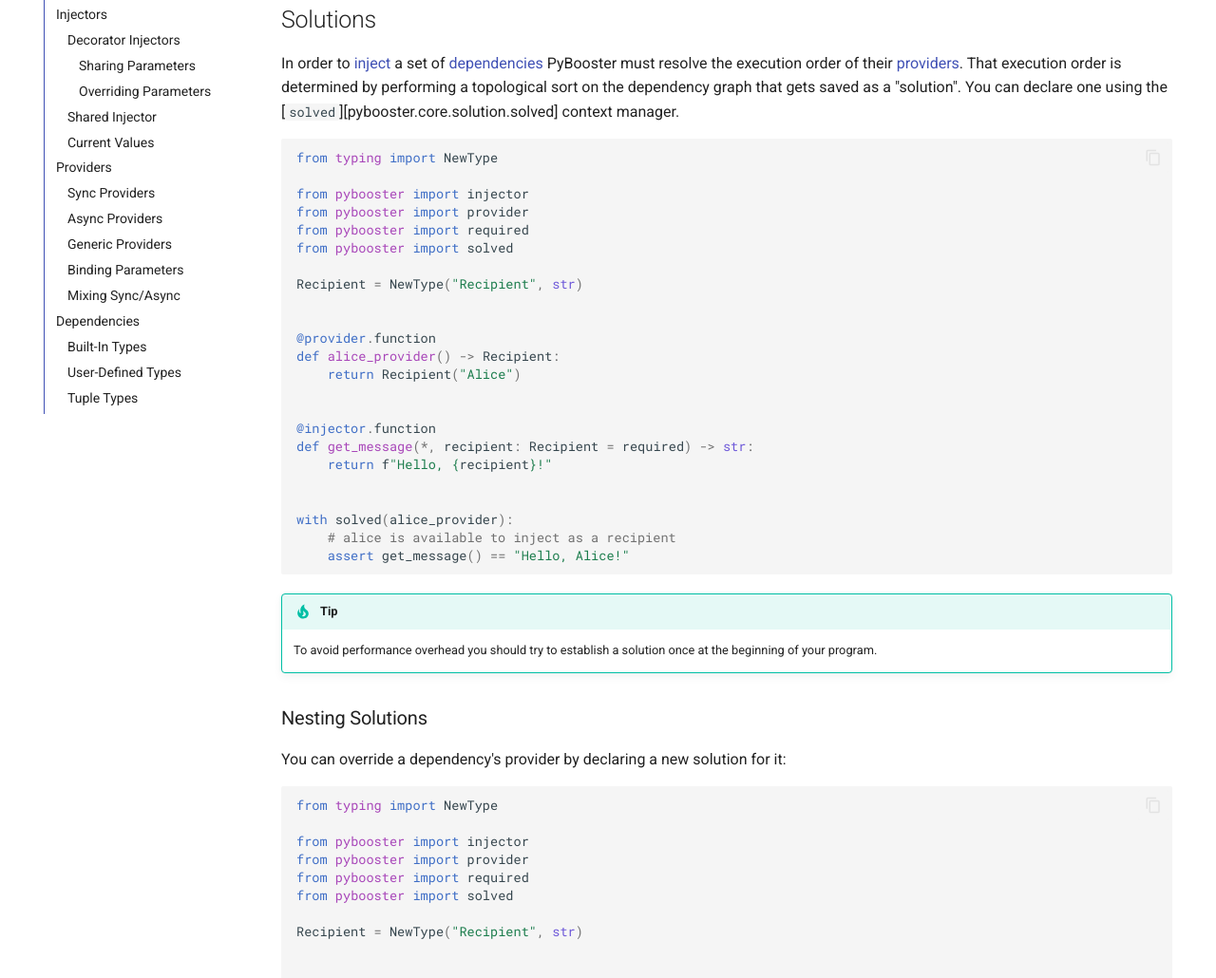
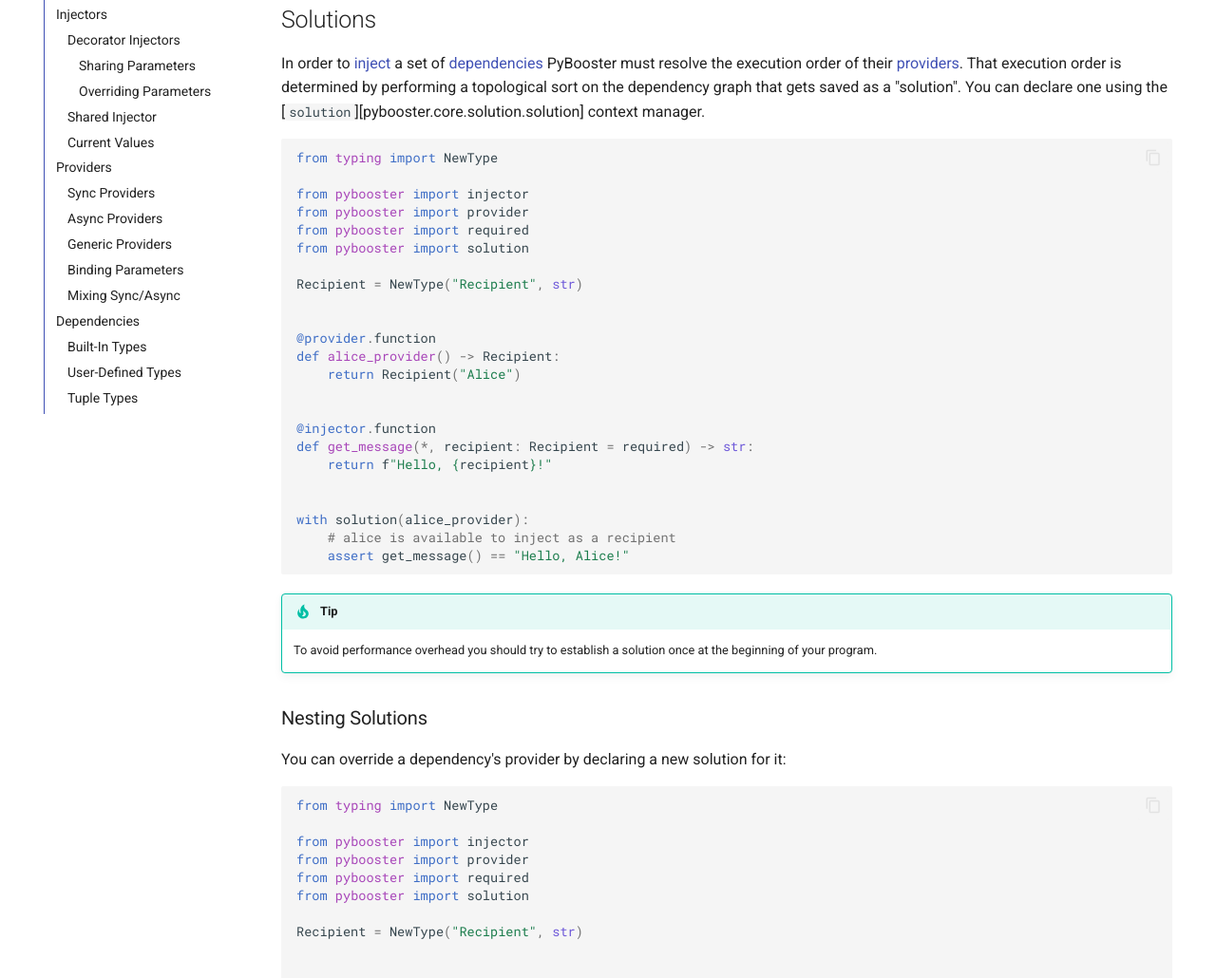
Before and after one commit to rmorshea/pybooster, an MkDocs documentation site: the page built from docs/src/concepts.md, in a window 1280 px wide and 1400 px high. Shown: the part 225-1255 px from the top of the window at 95% size. Built offline with MkDocs 1.6.1 and Material for MkDocs 9.7.7, drawn with Linux system fonts in a browser that asks for light colours; comment, search, counter and statistics services are not loaded; some of the changed text lies outside the part shown.

Commit message:
rename to solution

````diff
--- a/docs/src/concepts.md
+++ b/docs/src/concepts.md
@@ -5,7 +5,7 @@
 In order to [inject](#injectors) a set of [dependencies](#dependencies) PyBooster must
 resolve the execution order of their [providers](#providers). That execution order is
 determined by performing a topological sort on the dependency graph that gets saved as a
-"solution". You can declare one using the [`solved`][pybooster.core.solution.solved]
+"solution". You can declare one using the [`solution`][pybooster.core.solution.solution]
 context manager.
 
 ```python
@@ -14,7 +14,7 @@ from typing import NewType
 from pybooster import injector
 from pybooster import provider
 from pybooster import required
-from pybooster import solved
+from pybooster import solution
 
 Recipient = NewType("Recipient", str)
 
@@ -29,7 +29,7 @@ def get_message(*, recipient: Recipient = required) -> str:
     return f"Hello, {recipient}!"
 
 
-with solved(alice_provider):
+with solution(alice_provider):
     # alice is available to inject as a recipient
     assert get_message() == "Hello, Alice!"
 ```
@@ -49,7 +49,7 @@ from typing import NewType
 from pybooster import injector
 from pybooster import provider
 from pybooster import required
-from pybooster import solved
+from pybooster import solution
 
 Recipient = NewType("Recipient", str)
 
@@ -69,9 +69,9 @@ def get_recipient(*, recipient: Recipient = required) -> str:
     return recipient
 
 
-with solved(alice_provider):
+with solution(alice_provider):
     assert get_recipient() == "Alice"
-    with solved(bob_provider):
+    with solution(bob_provider):
         assert get_recipient() == "Bob"
     assert get_recipient() == "Alice"
 ```
@@ -114,7 +114,7 @@ from typing import NewType
 from pybooster import injector
 from pybooster import provider
 from pybooster import required
-from pybooster import solved
+from pybooster import solution
 
 Recipient = NewType("Recipient", str)
 
@@ -129,7 +129,7 @@ def get_message(*, recipient: Recipient = required) -> str:
     return f"Hello, {recipient}!"
 
 
-with solved(recipient_provider):
+with solution(recipient_provider):
     assert get_message() == "Hello, Alice!"
 ```
 
@@ -153,7 +153,7 @@ from typing import NewType
 from pybooster import injector
 from pybooster import provider
 from pybooster import required
-from pybooster import solved
+from pybooster import solution
 
 Recipient = NewType("Recipient", str)
 
@@ -173,7 +173,7 @@ def get_current_values_with_shared(*, _: Recipient = required) -> injector.Curre
     return injector.current_values()
 
 
-with solved(recipient_provider):
+with solution(recipient_provider):
     assert get_current_values() == {}
     assert get_current_values_with_shared() == {Recipient: "Alice"}
 ```
@@ -197,7 +197,7 @@ from typing import NewType
 from pybooster import injector
 from pybooster import provider
 from pybooster import required
-from pybooster import solved
+from pybooster import solution
 
 UserId = NewType("UserId", int)
 
@@ -229,7 +229,7 @@ def get_profile_summary(*, user_id: UserId = required, profile: Profile = requir
     return f"#{user_id} {profile.name}: {profile.bio}"
 
 
-with solved(user_id_provider, profile_provider):
+with solution(user_id_provider, profile_provider):
     assert get_profile_summary() == "#1 Alice: Alice's bio"
     assert get_profile_summary(user_id=UserId(2)) == "#2 Bob: Bob's bio"
 ```
@@ -247,7 +247,7 @@ from dataclasses import dataclass
 from pybooster import injector
 from pybooster import provider
 from pybooster import required
-from pybooster import solved
+from pybooster import solution
 
 
 @dataclass
@@ -266,7 +266,7 @@ def get_auth(*, auth: Auth = required) -> Auth:
     return auth
 
 
-with solved(auth):
+with solution(auth):
     assert get_auth() is not get_auth()
     with injector.shared(Auth) as values:
         assert values[Auth] is get_auth()
@@ -283,7 +283,7 @@ from typing import NewType
 from pybooster import injector
 from pybooster import provider
 from pybooster import required
-from pybooster import solved
+from pybooster import solution
 
 UserId = NewType("UserId", int)
 
@@ -315,7 +315,7 @@ def get_profile_summary(*, user_id: UserId = required, profile: Profile = requir
     return f"#{user_id} {profile.name}: {profile.bio}"
 
 
-with solved(user_id_provider, profile_provider):
+with solution(user_id_provider, profile_provider):
     assert get_profile_summary() == "#1 Alice: Alice's bio"
     with injector.shared((UserId, 2)):
         assert get_profile_summary() == "#2 Bob: Bob's bio"
@@ -457,7 +457,7 @@ from typing import TypedDict
 from pybooster import injector
 from pybooster import provider
 from pybooster import required
-from pybooster import solved
+from pybooster import solution
 
 
 @provider.function
@@ -481,7 +481,7 @@ tempfile = NamedTemporaryFile()
 json_file = Path(tempfile.name)
 json_file.write_text('{"app_name": "MyApp", "app_version": 1, "debug_mode": true}')
 
-with solved(json_provider[ConfigDict].bind(json_file)):
+with solution(json_provider[ConfigDict].bind(json_file)):
     assert get_config() == {
         "app_name": "MyApp",
         "app_version": 1,
@@ -506,7 +506,7 @@ from typing import TypeVar
 from pybooster import injector
 from pybooster import provider
 from pybooster import required
-from pybooster import solved
+from pybooster import solution
 
 
 @dataclass
@@ -540,7 +540,7 @@ tempfile = NamedTemporaryFile()
 json_file = Path(tempfile.name)
 json_file.write_text('{"app_name": "MyApp", "app_version": 1, "debug_mode": true}')
 
-with solved(config_file_provider.bind(Config, json_file)):
+with solution(config_file_provider.bind(Config, json_file)):
     assert get_config() == Config(app_name="MyApp", app_version=1, debug_mode=True)
 ```
 
@@ -570,7 +570,7 @@ def sqlite_connection(database: str) -> Iterator[Connection]:
 These parameters can be supplied when solving using the `bind` method:
 
 ```python { test="false"}
-with solved(sqlite_connection.bind(":memory:")):
+with solution(sqlite_connection.bind(":memory:")):
     ...
 ```
 
@@ -590,7 +590,7 @@ from dataclasses import dataclass
 from pybooster import injector
 from pybooster import provider
 from pybooster import required
-from pybooster import solved
+from pybooster import solution
 
 
 @dataclass
@@ -620,7 +620,7 @@ async def async_get_auth(*, auth: Auth = required) -> str:
     return f"{auth.username}:{auth.password}"
 
 
-with solved(sync_auth_provider, async_auth_provider):
+with solution(sync_auth_provider, async_auth_provider):
     assert sync_get_auth() == "sync-user:sync-pass"
     assert asyncio.run(async_get_auth()) == "async-user:async-pass"
 ```
@@ -650,7 +650,7 @@ from typing import NewType
 from pybooster import injector
 from pybooster import provider
 from pybooster import required
-from pybooster import solved
+from pybooster import solution
 
 Username = NewType("Username", str)
 
@@ -665,7 +665,7 @@ def get_message(*, username: Username = required) -> str:
     return f"Hello, {username}!"
 
 
-with solved(username_provider):
+with solution(username_provider):
     assert get_message() == "Hello, alice!"
 ```
 
@@ -679,7 +679,7 @@ from dataclasses import dataclass
 from pybooster import injector
 from pybooster import provider
 from pybooster import required
-from pybooster import solved
+from pybooster import solution
 
 
 @dataclass
@@ -699,7 +699,7 @@ def get_login_message(*, auth: Auth = required) -> str:
     return f"Logged in as {auth.username}"
 
 
-with solved(auth_provider):
+with solution(auth_provider):
     assert get_login_message() == "Logged in as alice"
 ```
 
@@ -718,7 +718,7 @@ from typing import NewType
 from pybooster import injector
 from pybooster import provider
 from pybooster import required
-from pybooster import solved
+from pybooster import solution
 
 Username = NewType("Username", str)
 Password = NewType("Password", str)
@@ -740,6 +740,6 @@ def get_login_message(*, username: Username = required) -> str:
     return f"Logged in as {username}"
 
 
-with solved(username_and_password_provider):
+with solution(username_and_password_provider):
     assert get_login_message() == "Logged in as alice"
 ```
--- a/pyproject.toml
+++ b/pyproject.toml
@@ -60,7 +60,7 @@ lint = [
     "pyright==1.1.389",
     "ruff==0.8.1",
     "yamlfix==1.17.0",
-    "doccmd==2024.11.14",
+    "doccmd==2025.1.11",
 ]
 test = [
     { include-group = "util" },
--- a/src/pybooster/__init__.py
+++ b/src/pybooster/__init__.py
@@ -4,7 +4,7 @@ from importlib.metadata import version
 from pybooster.core import injector
 from pybooster.core import provider
 from pybooster.core.injector import required
-from pybooster.core.solution import solved
+from pybooster.core.solution import solution
 
 try:
     __version__ = version(__name__)
@@ -15,5 +15,5 @@ __all__ = (
     "injector",
     "provider",
     "required",
-    "solved",
+    "solution",
 )
````
Also changed, not shown: docs/src/examples.md (+10 -10 lines), docs/src/guides.md (+4 -4 lines), docs/src/index.md (+2 -2 lines), docs/src/tutorial.md (+7 -5 lines), README.md, 3 other files.
